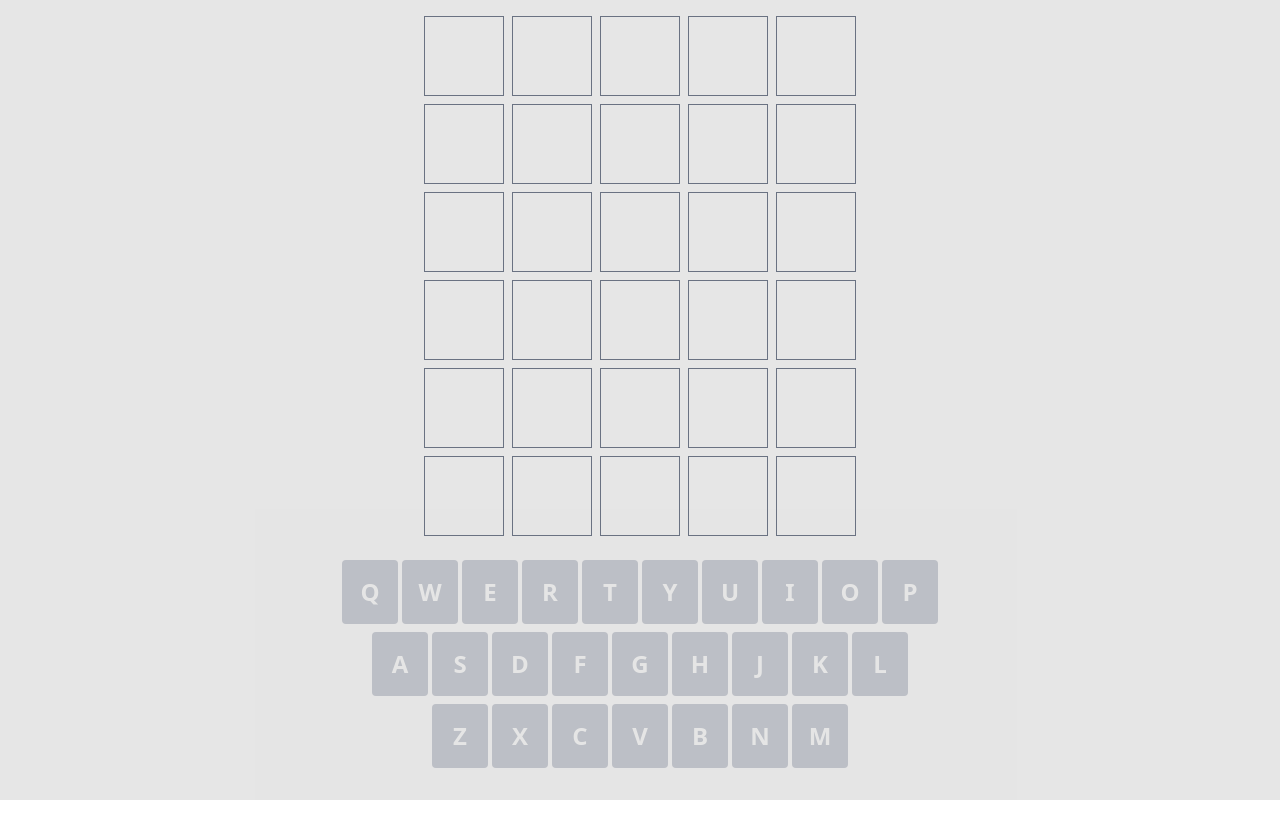
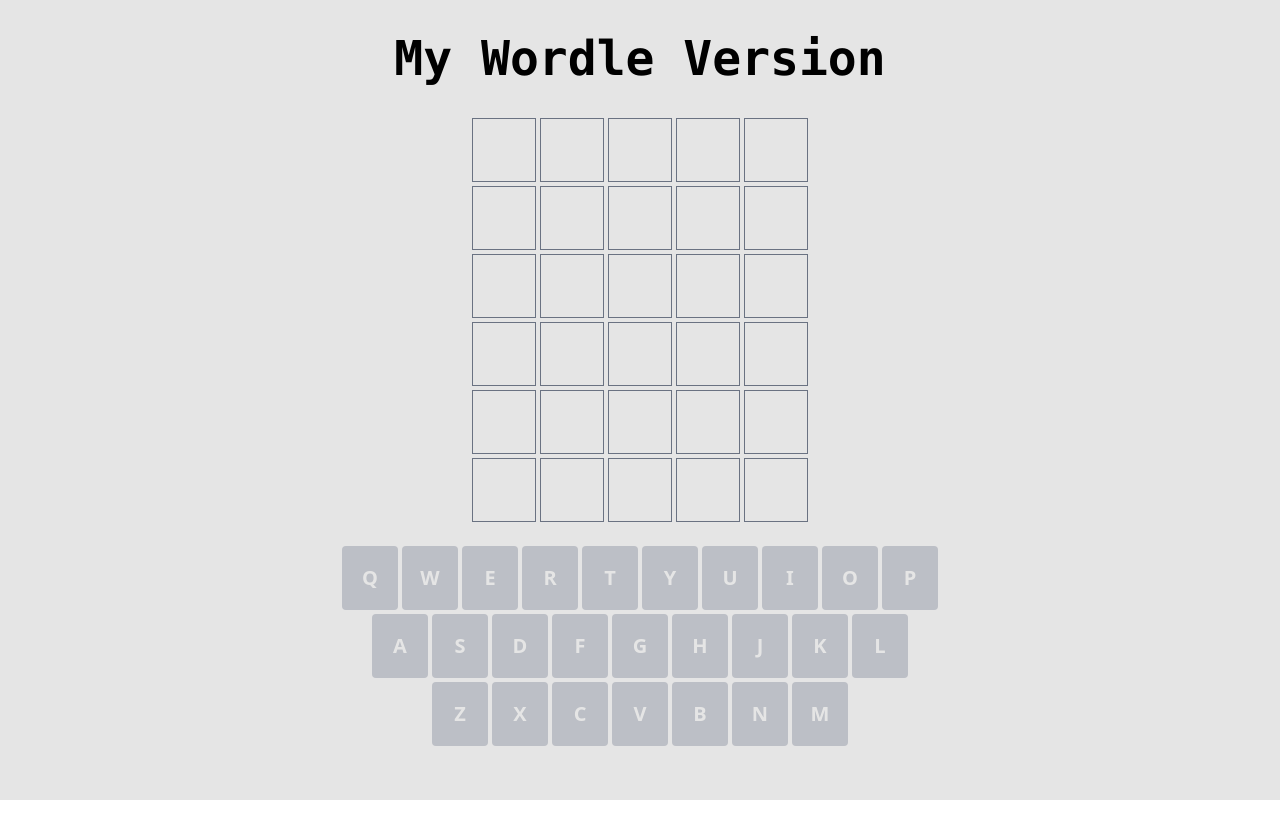
Before and after one commit to AdriBarda/my-wordle, a Vue app: page / in a window 1280 px wide. Before the commit the page ends 800 px from the top, so only its background shows below. Built offline with nearby package versions, Linux system fonts and the light colour scheme; the HTML template or start-up script is replaced by a standard one; what @midudev/tailwind-animations would draw is missing.

Commit message:
restyling

```diff
--- a/src/App.vue
+++ b/src/App.vue
@@ -6,7 +6,10 @@ const msg = ref('TESTS')
 </script>
 
 <template>
-  <main id="#main" class="relative flex flex-col justify-center items-center">
+  <main
+    id="#main"
+    class="relative flex flex-col justify-center items-center min-h-screen w-full px-4 py-10"
+  >
     <WordleBoard :word-of-the-day="msg" />
   </main>
 </template>
--- a/src/components/CharacterHistory.vue
+++ b/src/components/CharacterHistory.vue
@@ -29,8 +29,13 @@ watch(
 )
 </script>
 <template>
-  <div class="inline-flex flex-col gap-2 rounded-xl p-4">
-    <div v-for="(row, rowIndex) in keyboardRows" :key="rowIndex" class="flex gap-1 justify-center">
+  <div class="w-full inline-flex">
+    <div class="w-full max-w-4xl flex flex-col items-center gap-1">
+      <div
+        v-for="(row, rowIndex) in keyboardRows"
+        :key="rowIndex"
+        class="flex justify-center gap-1 w-full"
+      >
         <div
           v-for="char in row"
           :key="char"
@@ -50,12 +55,13 @@ watch(
         </div>
       </div>
     </div>
+  </div>
 </template>
 
 <style scoped>
 @import 'tailwindcss';
 
 .key {
-  @apply flex justify-center items-center w-14 h-16  text-white font-semibold text-2xl rounded;
+  @apply flex justify-center items-center rounded select-none text-white font-semibold min-w-8 min-h-10 text-lg sm:w-14 sm:h-16 sm:text-xl;
 }
 </style>
--- a/src/components/GuessDisplayer.vue
+++ b/src/components/GuessDisplayer.vue
@@ -9,11 +9,11 @@ defineProps<{
 </script>
 
 <template>
-  <ul class="flex flex-nowrap gap-2 mb-2" data-test="guess-row">
+  <ul class="flex flex-nowrap gap-1" data-test="guess-row">
     <li
       v-for="(char, index) in guess?.padEnd(WORD_SIZE, ' ') || new Array(5)"
       :key="index"
-      class="w-20 h-20 perspective-midrange"
+      class="w-16 h-16 perspective-midrange"
     >
       <div
         class="inner w-full h-full relative transform-3d"
--- a/src/components/WordleBoard.vue
+++ b/src/components/WordleBoard.vue
@@ -31,13 +31,18 @@ const emptyGuessesCount = computed(() => {
 
 <template>
   <div
-    :class="[guessesSubmitted ? 'block' : 'hidden', 'absolute w-screen h-screen bg-black/10']"
+    :class="[
+      guessesSubmitted ? 'block' : 'hidden',
+      'fixed inset-0 bg-black/10 pointer-events-none',
+    ]"
   ></div>
-  <ul class="m-0 p-0">
+  <section class="flex flex-col items-center gap-6 w-full max-w-3xl mx-auto px-4 pb-10 pt-2">
+    <h1 class="text-3xl sm:text-5xl py-3 font-semibold font-mono">My Wordle Version</h1>
+    <ul class="m-0 p-0 flex flex-col items-center gap-1 w-full">
       <li v-for="(guess, index) in guessesSubmitted" :key="`${index}-${guess}`">
         <GuessDisplayer :guess="guess" :answer="wordOfTheDay" />
       </li>
-    <li>
+      <li class="w-full flex justify-center">
         <GuessInput
           :disabled="isGameOver"
           @guess-submitted="(guess) => guessesSubmitted.push(guess)"
@@ -48,9 +53,10 @@ const emptyGuessesCount = computed(() => {
       </li>
     </ul>
     <CharaterHistory :guesses="guessesSubmitted" :answer="wordOfTheDay" />
+  </section>
   <p
     v-if="isGameOver"
     v-text="guessesSubmitted.includes(wordOfTheDay) ? VICTORY_MESSAGE : DEFEAT_MESSAGE"
-    class="absolute flex items-center justify-center text-4xl text-pretty text-center text-white bg-black rounded-3xl shadow-lg w-[750px] h-96 top-1/2 left-1/2 -translate-1/2 z-10 animate-tada animate-duration-400"
+    class="fixed flex items-center justify-center text-3xl sm:text-4xl leading-snug text-center text-white bg-black rounded-3xl shadow-lg w-[min(90vw,32rem)] min-h-[16rem] px-6 py-10 top-1/2 left-1/2 -translate-1/2 z-10 animate-tada animate-duration-400"
   />
 </template>
```
Lines whose indentation alone changed are shown as unchanged.
